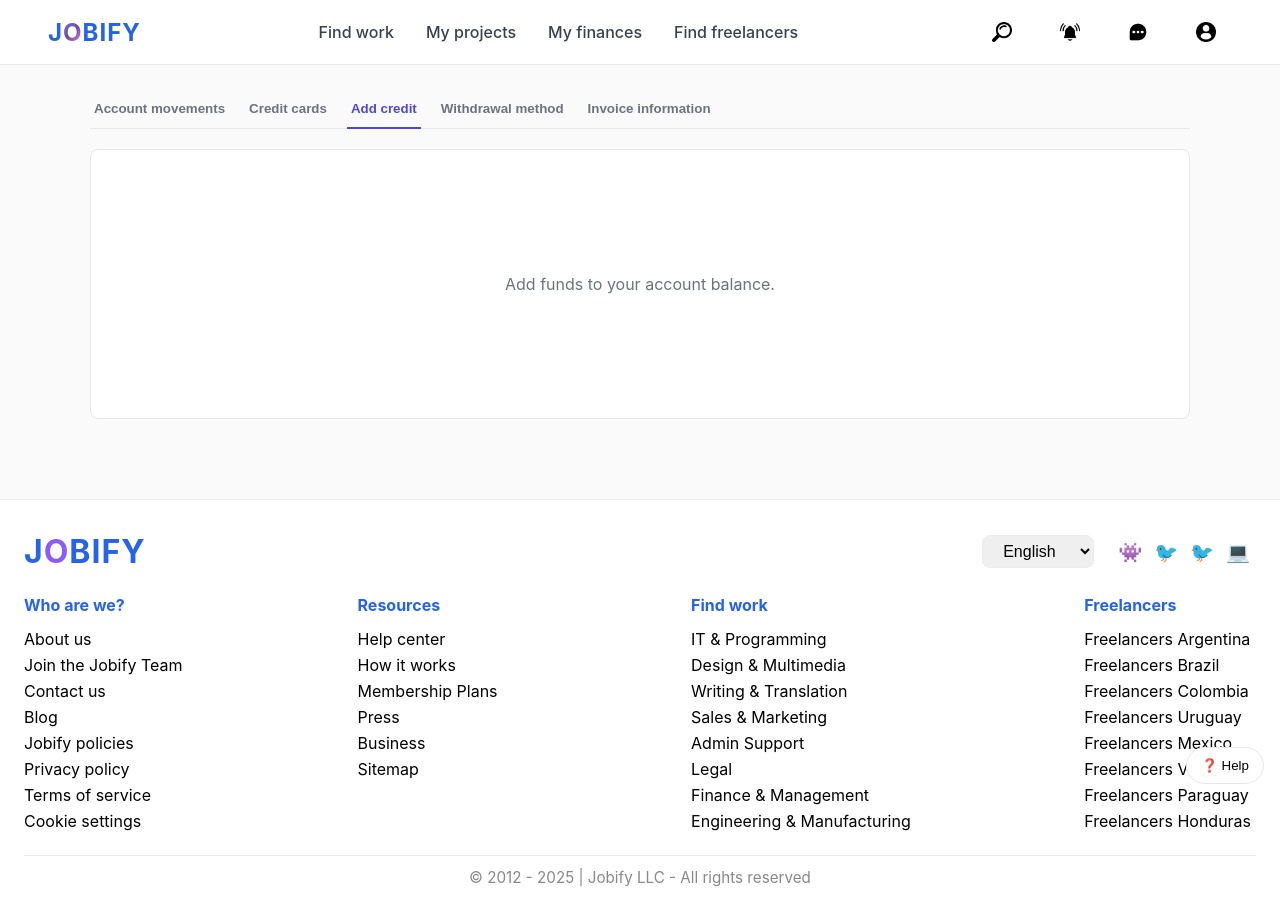
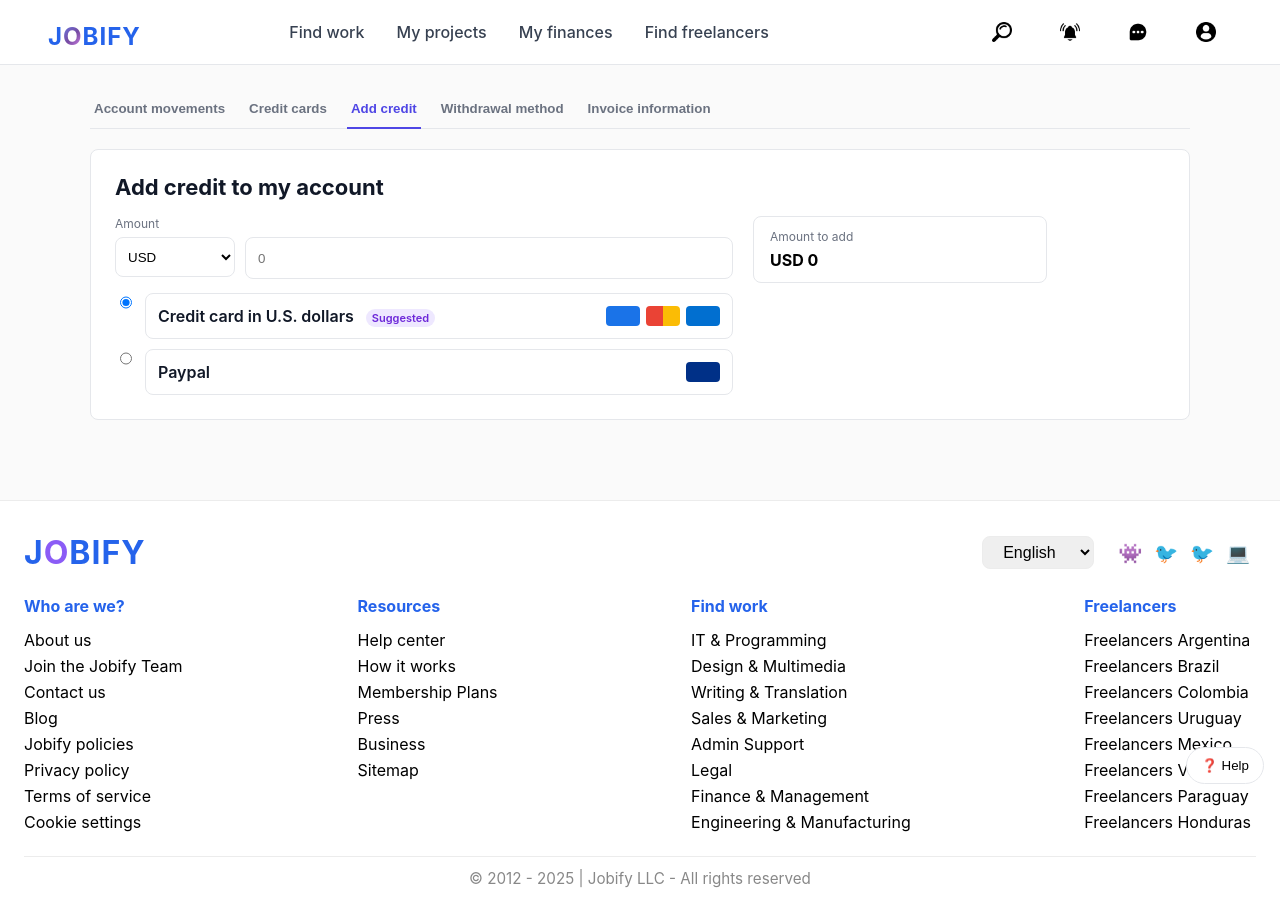
Before and after one commit to saidulislamshehab/jobify, a React (Create React App) app in the folder client/: page /my-finances in a window 1280 px wide. Both pictures are taken after a click on the button "Add credit". Built offline with nearby package versions, Linux system fonts and the light colour scheme.

Commit message:
credit nd withdrawal

```diff
--- a/client/src/Dashboard/MyFinances/myfinances.css
+++ b/client/src/Dashboard/MyFinances/myfinances.css
@@ -135,3 +135,45 @@
 @media (max-width: 900px) {
   .cc-wrap { grid-template-columns: 1fr; }
 }
+
+/* Add credit */
+.ac-grid { display: grid; grid-template-columns: 1.2fr 0.8fr; gap: 20px; }
+.ac-amount { display: grid; grid-template-columns: 120px 1fr; gap: 10px; }
+.ac-currency { height: 40px; border: 1px solid #e5e7eb; border-radius: 8px; padding: 0 8px; background: #fff; }
+.ac-input { height: 40px; border: 1px solid #e5e7eb; border-radius: 8px; padding: 0 12px; }
+.ac-methods { margin-top: 12px; display: grid; gap: 10px; }
+.ac-method { display: grid; grid-template-columns: 20px 1fr; gap: 10px; align-items: start; }
+.ac-method-box { border: 1px solid #e5e7eb; border-radius: 8px; padding: 12px; display: flex; justify-content: space-between; align-items: center; }
+.ac-method-title { font-weight: 600; color: #111827; }
+.ac-pill { margin-left: 8px; font-size: 11px; background: #eee8ff; color: #6d28d9; border-radius: 999px; padding: 2px 6px; }
+.ac-logos { display: flex; gap: 6px; }
+.logo { width: 34px; height: 20px; border-radius: 4px; display: inline-block; }
+.logo.visa { background: #1a73e8; }
+.logo.mc { background: linear-gradient(90deg,#ea4335 50%,#fbbc05 50%); }
+.logo.amex { background: #016fd0; }
+.logo.paypal { background: #003087; }
+.ac-summary { display: flex; align-items: flex-start; }
+.ac-summary-box { border: 1px solid #e5e7eb; border-radius: 8px; padding: 12px 16px; width: 260px; }
+.ac-summary-title { color: #6b7280; font-size: 12px; }
+.ac-summary-value { margin-top: 6px; font-weight: 700; }
+@media (max-width: 900px) { .ac-grid { grid-template-columns: 1fr; } }
+
+/* Withdrawal methods */
+.wm-info { display: flex; justify-content: space-between; align-items: center; border: 1px solid #e5e7eb; border-radius: 8px; padding: 12px 14px; margin-top: 6px; }
+.wm-help { background: #fff; border: 1px solid #e5e7eb; border-radius: 999px; padding: 8px 12px; cursor: pointer; }
+.wm-note { background: #f5f3ff; color: #6d28d9; border: 1px solid #e9d5ff; border-radius: 8px; padding: 10px 12px; margin: 14px 0; font-size: 14px; }
+.wm-option { display: grid; grid-template-columns: 1fr auto; align-items: center; border: 1px solid #e5e7eb; border-radius: 8px; padding: 10px; margin-bottom: 12px; }
+.wm-radio { display: grid; grid-template-columns: 20px 1fr; gap: 10px; align-items: start; }
+.wm-title { font-weight: 600; color: #111827; }
+.wm-provider { margin-top: 4px; color: #4b5563; }
+.wm-cta { background: #fff; border: 1px solid #e5e7eb; border-radius: 999px; padding: 8px 12px; cursor: pointer; }
+.wm-card { border: 1px solid #e5e7eb; border-radius: 8px; padding: 12px; margin-top: 12px; }
+.wm-card-title { font-weight: 600; margin-bottom: 8px; }
+.wm-toggle { display: flex; align-items: center; gap: 8px; margin: 6px 0; }
+.wm-select { width: 100%; height: 40px; border: 1px solid #e5e7eb; border-radius: 8px; padding: 0 10px; }
+.wm-small { margin-top: 8px; color: #6b7280; font-size: 12px; }
+.wm-schedule { display: grid; gap: 6px; margin-top: 6px; }
+.wm-schedule-item { display: flex; gap: 10px; align-items: center; }
+.wm-actions { display: flex; justify-content: flex-end; gap: 10px; margin-top: 14px; }
+.wm-cancel { border: none; background: transparent; color: #6b7280; cursor: pointer; }
+.wm-save { background: #6d28d9; color: #fff; border: none; border-radius: 999px; padding: 10px 16px; cursor: pointer; }
--- a/client/src/Dashboard/MyFinances/myfinances.js
+++ b/client/src/Dashboard/MyFinances/myfinances.js
@@ -17,6 +17,13 @@ const MyFinances = () => {
   const [cardName, setCardName] = useState('');
   const [cardExpiry, setCardExpiry] = useState('');
   const [cardCvv, setCardCvv] = useState('');
+  const [addCurrency, setAddCurrency] = useState('USD');
+  const [addAmount, setAddAmount] = useState('');
+  const [addMethod, setAddMethod] = useState('card');
+  const [withdrawMethod, setWithdrawMethod] = useState('payoneer');
+  const [withdrawThresholdEnabled, setWithdrawThresholdEnabled] = useState(false);
+  const [withdrawThreshold, setWithdrawThreshold] = useState('Pay me regardless of the amount');
+  const [withdrawSchedule, setWithdrawSchedule] = useState('');
 
   const renderTabContent = () => {
     switch (activeTab) {
@@ -135,11 +142,123 @@ const MyFinances = () => {
         );
       case 'add-credit':
         return (
-          <div className="mf-card alt"><div className="mf-placeholder">Add funds to your account balance.</div></div>
+          <div className="mf-card">
+            <h2 className="mf-title">Add credit to my account</h2>
+            <div className="ac-grid">
+              <div>
+                <div className="cc-field">
+                  <label className="cc-label">Amount</label>
+                  <div className="ac-amount">
+                    <select className="ac-currency" value={addCurrency} onChange={(e)=>setAddCurrency(e.target.value)}>
+                      <option value="USD">USD</option>
+                    </select>
+                    <input className="ac-input" type="number" min="0" step="1" placeholder="0" value={addAmount} onChange={(e)=>setAddAmount(e.target.value)} />
+                  </div>
+                </div>
+
+                <div className="ac-methods">
+                  <label className="ac-method">
+                    <input type="radio" name="add-method" checked={addMethod==='card'} onChange={()=>setAddMethod('card')} />
+                    <div className="ac-method-box">
+                      <div className="ac-method-title">Credit card in U.S. dollars <span className="ac-pill">Suggested</span></div>
+                      <div className="ac-logos">
+                        <span className="logo visa" />
+                        <span className="logo mc" />
+                        <span className="logo amex" />
+                      </div>
+                    </div>
+                  </label>
+
+                  <label className="ac-method">
+                    <input type="radio" name="add-method" checked={addMethod==='paypal'} onChange={()=>setAddMethod('paypal')} />
+                    <div className="ac-method-box">
+                      <div className="ac-method-title">Paypal</div>
+                      <div className="ac-logos"><span className="logo paypal" /></div>
+                    </div>
+                  </label>
+                </div>
+              </div>
+
+              <div className="ac-summary">
+                <div className="ac-summary-box">
+                  <div className="ac-summary-title">Amount to add</div>
+                  <div className="ac-summary-value">{addCurrency} {Number(addAmount||0).toLocaleString()}</div>
+                </div>
+              </div>
+            </div>
+          </div>
         );
       case 'withdrawal':
         return (
-          <div className="mf-card alt"><div className="mf-placeholder">Set up how you want to get paid.</div></div>
+          <div className="mf-card">
+            <h2 className="mf-title">Set up your withdrawal methods</h2>
+
+            <div className="wm-info">
+              <div className="wm-info-title">Do you need more info?</div>
+              <button className="wm-help">Visit our Help Center</button>
+            </div>
+            <div className="wm-note">Important: Regardless of which method you choose to be paid with, Jobify will not add any extra fees to the specified amounts.</div>
+
+            <div className="wm-option">
+              <label className="wm-radio">
+                <input type="radio" name="withdraw" checked={withdrawMethod==='payoneer'} onChange={()=>setWithdrawMethod('payoneer')} />
+                <div className="wm-box">
+                  <div className="wm-title">International Bank Transfer + International Debit Card</div>
+                  <div className="wm-provider">Payoneer</div>
+                </div>
+              </label>
+              <button className="wm-cta">Sign up</button>
+            </div>
+
+            <div className="wm-option">
+              <label className="wm-radio">
+                <input type="radio" name="withdraw" checked={withdrawMethod==='paypal'} onChange={()=>setWithdrawMethod('paypal')} />
+                <div className="wm-box">
+                  <div className="wm-title">Receive your payments into your PayPal account</div>
+                  <div className="wm-provider">PayPal</div>
+                </div>
+              </label>
+              <button className="wm-cta">Sign up</button>
+            </div>
+
+            <div className="wm-card">
+              <div className="wm-card-title">Do not withdraw my balance unless the amount exceeds...</div>
+              <label className="wm-toggle">
+                <input type="checkbox" checked={withdrawThresholdEnabled} onChange={(e)=>setWithdrawThresholdEnabled(e.target.checked)} />
+                <span>Enable threshold</span>
+              </label>
+              <select className="wm-select" value={withdrawThreshold} onChange={(e)=>setWithdrawThreshold(e.target.value)}>
+                <option>Pay me regardless of the amount</option>
+                <option>USD 50</option>
+                <option>USD 100</option>
+                <option>USD 250</option>
+              </select>
+              <div className="wm-small">Important: If you select an amount, you will only be able to withdraw your funds once your balance reaches this amount. The minimum applies only for monthly and biweekly payments, not for weekly payments.</div>
+            </div>
+
+            <div className="wm-card">
+              <div className="wm-card-title">Specify when you want to withdraw your funds:</div>
+              <div className="wm-schedule">
+                <label className="wm-schedule-item">
+                  <input type="radio" name="schedule" checked={withdrawSchedule==='beginning'} onChange={()=>setWithdrawSchedule('beginning')} />
+                  <span>Beginning of the month (between the 1st and 5th)</span>
+                </label>
+                <label className="wm-schedule-item">
+                  <input type="radio" name="schedule" checked={withdrawSchedule==='middle'} onChange={()=>setWithdrawSchedule('middle')} />
+                  <span>Middle of the month (between the 15th and 20th)</span>
+                </label>
+                <label className="wm-schedule-item">
+                  <input type="radio" name="schedule" checked={withdrawSchedule==='weekly'} onChange={()=>setWithdrawSchedule('weekly')} />
+                  <span>Weekly (every Wednesday)</span>
+                </label>
+              </div>
+            </div>
+
+            <div className="wm-actions">
+              <button className="wm-cancel">Cancel</button>
+              <button className="wm-save">Save changes</button>
+            </div>
+          </div>
         );
       case 'invoice':
         return (
--- a/client/src/Dashboard/dashboard.css
+++ b/client/src/Dashboard/dashboard.css
@@ -620,15 +620,15 @@
 }
 
 .profile-dropdown {
-  position: fixed;
-  top: 64px;
-  right: 24px;
+  position: absolute;
+  top: 100%;
+  right: 0;
   background: white;
   border-radius: 12px;
   box-shadow: 0 8px 32px rgba(0, 0, 0, 0.12);
   padding: 20px;
   min-width: 320px;
-  z-index: 9999;
+  z-index: 1000;
   opacity: 0;
   visibility: hidden;
   transform: translateY(-10px);
```
